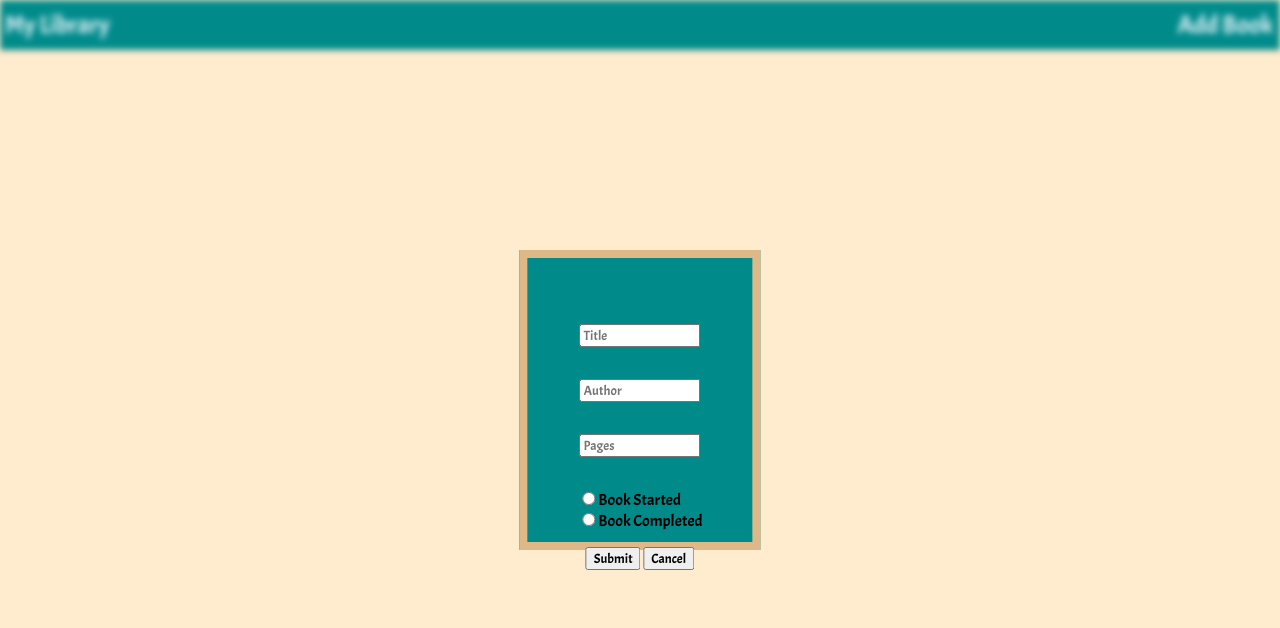
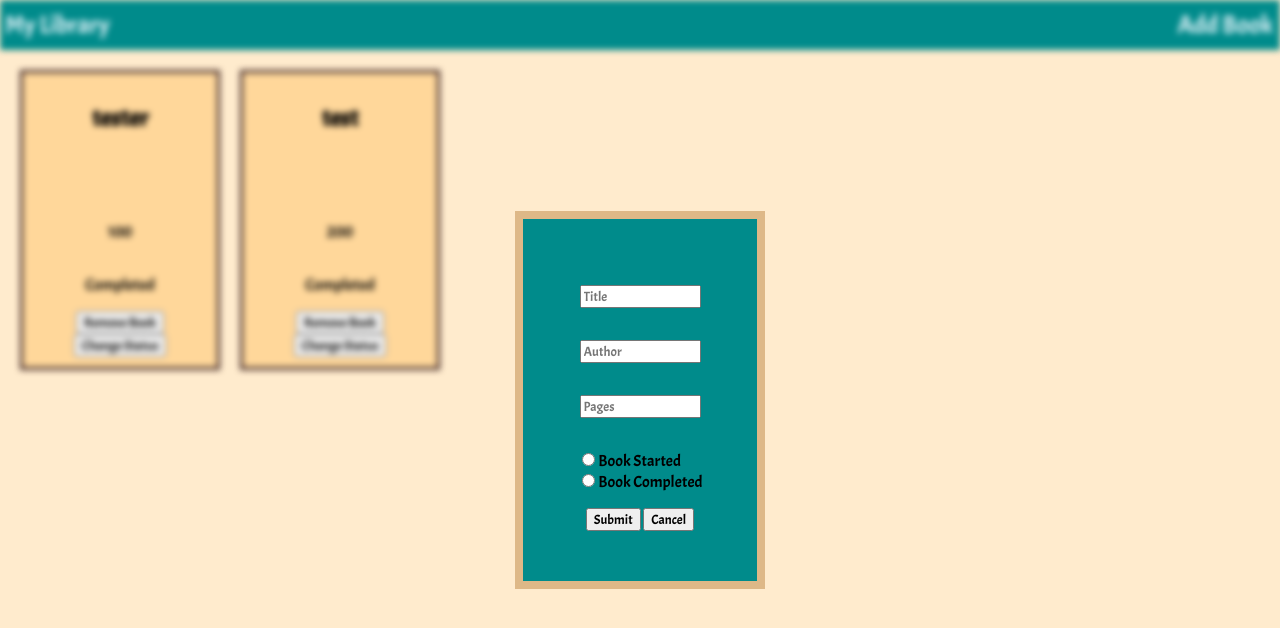
Before and after one commit to crono628/Library, a plain HTML site: page index.html in a window 1280 px wide. Both pictures are taken after a click on the button "Add Book". Drawn offline with Linux system fonts and the light colour scheme.

Commit message:
all functioning except book buttons

```diff
--- a/index.html
+++ b/index.html
@@ -18,7 +18,6 @@
 <body>
 
   <div class="body-container blur-out">
-
     <div class="banner">
       <div class="left">
         <div>My Library</div>
@@ -35,11 +34,11 @@
 
   <div class="popup-container">
     <div>
-      <p><input type="text" placeholder="Title"></p>
-      <p><input type="text" placeholder="Author"></p>
-      <p><input type="number" placeholder="Pages"></p>
-      <p><input type="radio" name="book-choice" id="book-statu">Book Started<br><input type="radio" name="book-choice"
-          id="book-completed">Book Completed</p>
+      <p><input id="title" type="text" placeholder="Title"></p>
+      <p><input id="author" type="text" placeholder="Author"></p>
+      <p><input id="pages" type="number" placeholder="Pages"></p>
+      <p><input value="Started" type="radio" name="book-choice">Book Started<br><input value="Completed" type="radio"
+          name="book-choice">Book Completed</p>
       <span><button data-popup="submit" class="popup-btn">Submit</button> <button data-popup="cancel"
           class="popup-btn">Cancel</button></span>
     </div>
--- a/script.js
+++ b/script.js
@@ -12,21 +12,19 @@ class Book {
     this.pages = pages
     this.status = status
   }
+}
 
-  createBookDiv() {
-    let newBook = document.createElement('div')
-    let newTitle = document.createElement('h2')
-    let newAuthor = document.createElement('p')
-    let newPages = document.createElement('p')
-    let newStatus = document.createElement('p')
-    newBook.classList.add('book')
-    bookShelf.appendChild(newBook)
-    newBook.appendChild(newTitle)
-    newBook.appendChild(newAuthor)
-    newBook.appendChild(newPages)
-    newBook.appendChild(newStatus)
-  }
-}
+bookCollection = [{
+  title: "tester",
+  author: "",
+  pages: "100",
+  status: "Completed"
+}, {
+  title: "test",
+  author: "",
+  pages: "200",
+  status: "Completed"
+}]
 
 addButton.addEventListener('click', () => {
   body.classList.replace('blur-out', 'blur')
@@ -39,17 +37,58 @@ popupBtn.forEach(button => {
   button.addEventListener('click', () => {
     let btnData = button.dataset.popup
     if (btnData == 'submit') {
-      let book = new Book
-      book.createBookDiv()
+      addBook()
       popupLeaving()
       setTimeout(closeForm, 600)
+      clearForm()
+      purgeLibrary()
+      refresh(bookCollection)
     }
     if (btnData == 'cancel') {
       popupLeaving()
       setTimeout(closeForm, 600)
+      clearForm()
     }
   })
 })
+
+function createBookDiv(bookObj) {
+  let bookIndex = getIndex(bookObj)
+  let newBook = document.createElement('div')
+  let newTitle = document.createElement('h2')
+  let newAuthor = document.createElement('p')
+  let newPages = document.createElement('p')
+  let newStatus = document.createElement('p')
+  newBook.classList.add('book')
+  newBook.dataset.index = bookIndex
+  newTitle.classList.add('new-title')
+  newAuthor.classList.add('new-author')
+  newPages.classList.add('new-pages')
+  newStatus.classList.add('new-status')
+  newTitle.innerText = bookObj.title
+  newAuthor.innerText = bookObj.author
+  newPages.innerText = bookObj.pages
+  newStatus.innerText = bookObj.status
+  bookShelf.appendChild(newBook)
+  newBook.appendChild(newTitle)
+  newBook.appendChild(newAuthor)
+  newBook.appendChild(newPages)
+  newBook.appendChild(newStatus)
+
+  const newDeleteBtn = document.createElement("button");
+  newDeleteBtn.setAttribute("id", "delete-btn");
+  newDeleteBtn.textContent = "Remove Book";
+  // newDeleteBtn.addEventListener("click", deleteBook);
+  newDeleteBtn.dataset.index = bookIndex;
+  newBook.appendChild(newDeleteBtn);
+
+  const changeRead = document.createElement("button");
+  changeRead.setAttribute("id", "switch");
+  changeRead.textContent = "Change Status";
+  changeRead.dataset.index = bookIndex;
+  // changeRead.addEventListener("click", toggleRead);
+  newBook.appendChild(changeRead);
+}
 
 function popupLeaving() {
   body.classList.replace('blur', 'blur-out')
@@ -60,3 +99,39 @@ function popupLeaving() {
 function closeForm() {
   popupContainer.style.display = 'none'
 }
+
+function addBook() {
+  let newBook = new Book(
+    document.querySelector('#title').value,
+    document.querySelector('#author').value,
+    document.querySelector('#pages').value,
+    document.querySelector('input[name="book-choice"]:checked').value
+  )
+  bookCollection.push(newBook)
+  createBookDiv(newBook)
+}
+
+function purgeLibrary() {
+  while (bookShelf.firstChild) {
+    bookShelf.removeChild(bookShelf.firstChild)
+  }
+}
+
+function clearForm() {
+  document.getElementsByName('book-choice').checked = false
+  document.querySelector('#title').value = ''
+  document.querySelector('#author').value = ''
+  document.querySelector('#pages').value = ''
+}
+
+function getIndex(thing) {
+  return bookCollection.indexOf(thing)
+}
+
+function refresh(library) {
+  library.forEach((book) => {
+    createBookDiv(book)
+  })
+}
+
+refresh(bookCollection)
--- a/style.css
+++ b/style.css
@@ -5,7 +5,7 @@
   font-family: 'Acme', sans-serif;
 }
 
-body{
+body {
   background-color: blanchedalmond;
   margin: 0;
   padding: 0;
@@ -23,7 +23,7 @@ body{
   position: fixed;
 }
 
-.banner-spacer{
+.banner-spacer {
   width: 100%;
   height: 50px;
 }
@@ -74,8 +74,8 @@ body{
   justify-content: space-around;
   align-items: center;
   background-color: darkcyan;
-  max-height: 300px;
-  max-width: 250px;
+  min-height: 200px;
+  min-width: 250px;
   padding: 50px;
   border: solid burlywood 8px;
   position: absolute;
@@ -84,12 +84,12 @@ body{
   transform: translate(-50%, -50%);
 }
 
-.popup-fadeout{
+.popup-fadeout {
   animation: fade-out;
   animation-duration: 0.6s;
 }
 
-.popup-fadein{
+.popup-fadein {
   animation-name: fade-in;
   animation-duration: 0.6s;
 }
@@ -119,18 +119,23 @@ body{
   transition: 1s;
 }
 
-.blur-out{
+.blur-out {
   filter: blur(0px);
   transition: 1s;
 }
 
-.book{
-  width: 150px ;
-  height:200px;
-  border: solid red;
+.book {
+  display: flex;
+  flex-direction: column;
+  justify-content: center;
+  align-items: center;
+  width: 200px;
+  height: 300px;
+  background-color: #ffd79a;
+  border: solid rgb(61, 37, 37);
 }
 
-.book-shelf{
+.book-shelf {
   display: flex;
   padding: 10px;
   width: 98%;
@@ -138,3 +143,23 @@ body{
   margin: 10px;
   gap: 20px;
 }
+
+.new-title {
+  height: 31px;
+  width: max-content;
+}
+
+.new-author {
+  height: 20.5px;
+  width: max-content;
+}
+
+.new-pages {
+  height: 20.5px;
+  width: max-content;
+}
+
+.new-status {
+  height: 20.5px;
+  width: max-content;
+}
```
Lines whose indentation alone changed are shown as unchanged.
